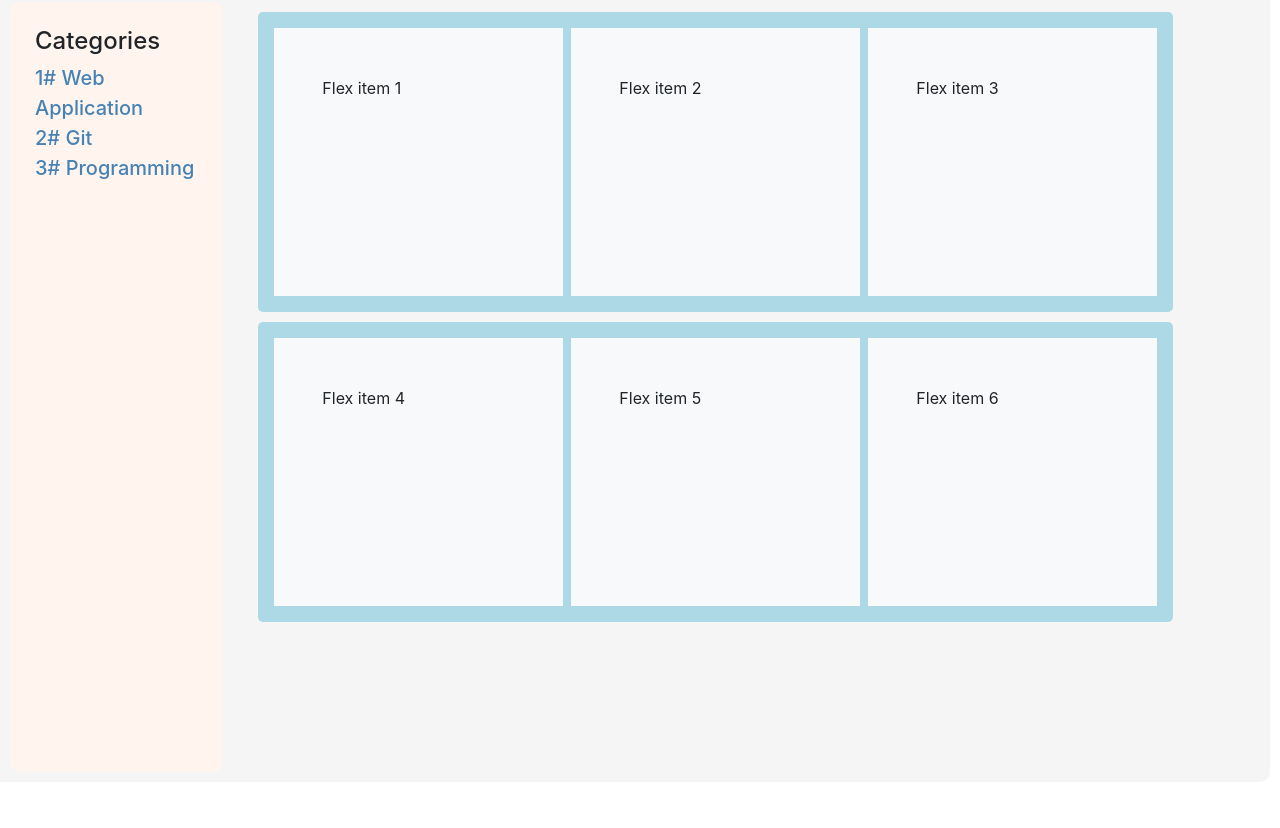
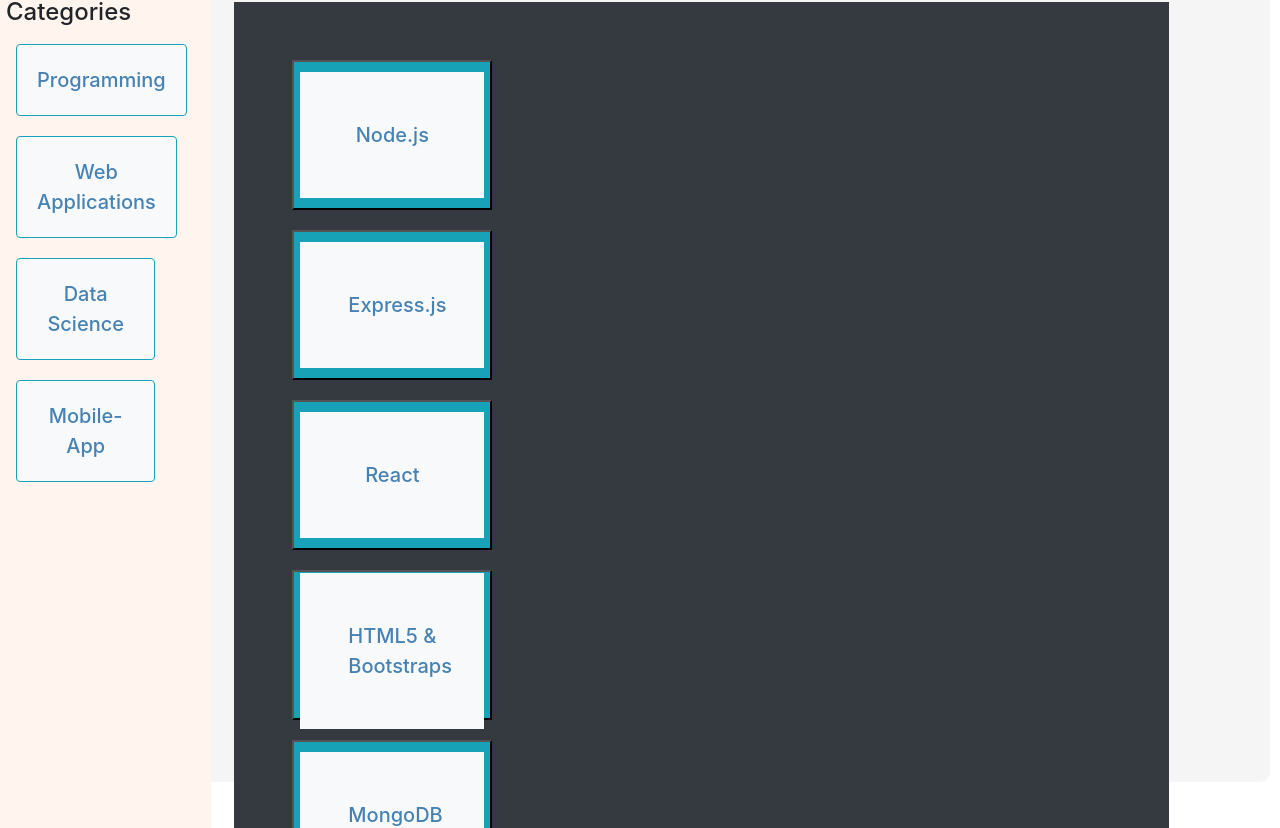
Before and after one commit to orasa/studio_u_front, a React (Create React App) app: page / in a window 1280 px wide. Shown: the part 452-1280 px from the top of the page. Before the commit the page ends 1234 px from the top, so only its background shows below. Built offline with nearby package versions, Linux system fonts and the light colour scheme.

Commit message:
Add Choice component, redesign Sidebar and content

```diff
--- a/src/App.css
+++ b/src/App.css
@@ -52,9 +52,6 @@
     margin-left: 20px;
   }
 
-
-
-
 #main {
   background-color: #F5F5F5;
     height: 100vh;
@@ -72,10 +69,24 @@
   padding: 25px;
   width: 300px;
   border-radius: 10px;
+}
+/* .category  {
+  width: 150px;
+  height: 150px;
+  madding: 10px;
+  margin: 10px;
+} */
+
+
+.sidebarUl {
+margin-bottom: 100px;
+}
+.categoryBtn {
+  margin: 10px;
+  padding: 20px;
 
 }
-
-
+/* sidebar list and signUp Login text */
 li {
   list-style: none;
   color: 	#4682B4;
@@ -91,6 +102,16 @@
   margin-top: 20px;
   border-radius: 5px;
 
+}
+/* render on main section of Home content page */
+.choice {
+  width: 200px;
+  height: 150px;
+  madding: 10px;
+  margin: 10px;
+
+}
+.subject {
 
 }
 .d-flex {
@@ -98,9 +119,8 @@
   margin: 10px;
   border-radius: 5px;
   background-color: #ADD8E6;
-
 }
-#videoBox  {
+#video  {
   padding-left: 5px;
   margin-left: 5px;
   margin-top: 30px;
--- a/src/App.js
+++ b/src/App.js
@@ -4,6 +4,7 @@
 import './App.css';
 import Sidebar from './Sidebar'
 import Content from './Content'
+
 
 class App extends Component {
 
@@ -23,10 +24,12 @@
 
 				<div id="header" className="row bg-light">
 					<div id="main" className="row p-p1 ">
+
 						{/* import a childe Componnet Sidebar, Content to render here*/}
 
           	<Sidebar />
 						<Content />
+
   				</div>
 				</div>
 			</div>
--- a/src/Category.js
+++ b/src/Category.js
@@ -11,7 +11,12 @@
 	//Render
 	render() {
 		return(
-			 <li>{this.state.category.id}# {this.state.category.name}</li>
+			<div>
+				<span>
+
+				 <a className="categoryBtn btn btn-info mr-5 bg-light" href="#" role="button"><li>{this.state.category.name}</li></a>
+		     </span>
+		 </div>
 
 		)
 	}
--- /dev/null
+++ b/src/Choice.js
@@ -0,0 +1,29 @@
+import React, { Component } from 'react';
+import 'bootstrap/dist/css/bootstrap.min.css';
+import './App.css';
+
+class Choice extends Component {
+
+	state = {
+		choice: this.props.choice
+	}
+
+	//Render
+	render() {
+		return(
+			<div>
+				<span>
+				<button className="choice bg-info">
+					<div className="subject col bg-light mr-2 p-5">
+					<li>{this.state.choice.name}</li>
+					</div>
+				</button>
+		    </span>
+	    </div>
+
+
+		)
+	}
+}
+
+export default Choice
--- a/src/Content.js
+++ b/src/Content.js
@@ -1,45 +1,62 @@
 import React, { Component } from 'react';
 import 'bootstrap/dist/css/bootstrap.min.css';
 import './App.css';
+import Iframe from 'react-iframe'
+
+import Choice from './Choice'
 
 
 class Content extends Component {
 
+	state = {
+
+		 choices: [{
+			 id: 1,
+			 name: "Node.js"
+		 },
+		 {
+			 id: 2,
+			 name: "Express.js"
+		 },
+		 {
+			 id: 3,
+			 name: "React"
+		 },
+		 {
+			 id: 4,
+			 name: "HTML5 & Bootstraps"
+		 },
+		 {
+			 id: 5,
+			 name: "MongoDB"
+		 },
+		 {
+			 id: 6,
+			 name: "Angular"
+		 }
+		]
+	 }
+
 	//Data
-
 
 
 	//Render
 	render() {
 		return (
 
-			<div id="Content" className="col-9 ">
-				<div className="d-flex flex-row mb-2 p-3">
-					<div className="col bg-light mr-2 p-5">Flex item 1</div>
-					<div className="col bg-light mr-2 p-5">Flex item 2</div>
-					<div className="col bg-light p-5">Flex item 3</div>
-				</div>
-				<div className="d-flex flex-row mb-3 p-3">
-					<div className="col p-2 bg-light mr-2 p-5">Flex item 4</div>
-					<div className="col p-2 bg-light mr-2 p-5">Flex item 5</div>
-					<div className="col p-2 bg-light p-5">Flex item 6</div>
-				</div>
-			</div>
-		);
+       <div id="Content" className="col-9 ">
+
+					<div className="col bg-light mr-2 p-5 bg-dark">
+						{
+ 						this.state.choices.map((c) => {
+ 							return <Choice choice={c} key={c.id}/>
+ 						})
+ 					}
+					 </div>
+			 </div>
+		)
 	}
 }
-{/*
-<div id="sidebar" className="col-2 ">
-		 <h4>Categories</h4>
-		 <div className="ul ">
-			 <li>Web Application</li>
-			 <li>JavaScripts</li>
-			 <li>Python</li>
-			 <li>Git</li>
-		 </div>
-	 </div>*/}
-
-
 
 
 export default Content
--- a/src/Sidebar.js
+++ b/src/Sidebar.js
@@ -7,14 +7,15 @@
 	state = {
 		sidebarName: "Categories",
 
-		categories: 	[
+		categories: [
 			{id: 1,
-			name: "Web Application"},
+			name: "Programming"},
 			{id: 2,
-			name: "Git"},
+			name: "Web Applications"},
 			{id: 3,
-			name: "Programming"}
-
+			name: "Data Science"},
+			{id: 4,
+			name: "Mobile-App"}
 		]
 
 	};
@@ -23,33 +24,20 @@
 	render() {
 		return (
 
-			<div id="sidebar" className="col-2 ">
+			<div id="sidebar" className="col-2 p-2 m-2">
 					 <h4>{this.state.sidebarName}</h4>
-					 <div className="ul">
+					 <div className="sidebarUl ">
 					 {
 						this.state.categories.map((c) => {
 							return <Category category={c} key={c.id}/>
 						})
 					}
 
-
 					 </div>
 				 </div>
 		);
 	}
 }
-{/*
-<div id="sidebar" className="col-2 ">
-		 <h4>Categories</h4>
-		 <div className="ul ">
-			 <li>Web Application</li>
-			 <li>JavaScripts</li>
-			 <li>Python</li>
-			 <li>Git</li>
-		 </div>
-	 </div>*/}
-
-
 
 
 export default Sidebar;
```
Also changed, not shown: src/Video.js (indentation only).
